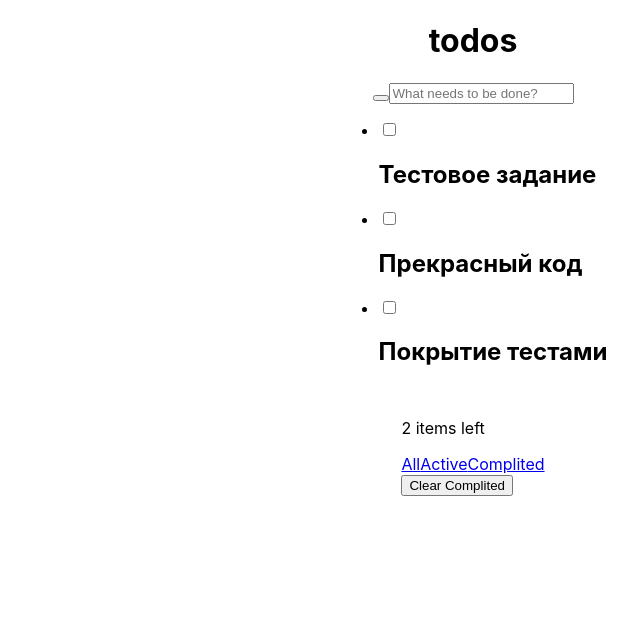
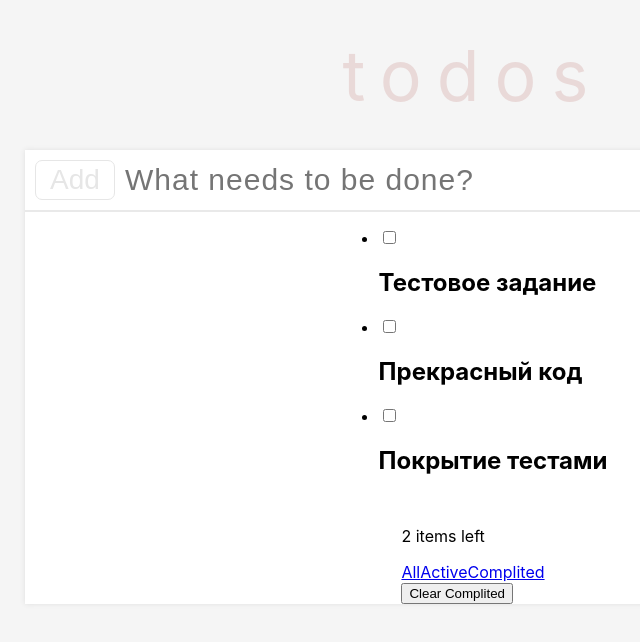
Before and after one commit to RitaKruglova/mindbox-test-task, a React (Create React App) app: page / in a window 1280 px wide. Shown: the top 642 px of the page, without its empty margins (167-807 px from the left). Built offline with nearby package versions, Linux system fonts and the light colour scheme.

Commit message:
feat: add styles for form

```diff
--- a/src/components/App/App.module.css
+++ b/src/components/App/App.module.css
@@ -4,6 +4,7 @@
   display: flex;
   flex-direction: column;
   align-items: center;
+  background-color: rgb(245 245 245);
   -webkit-font-smoothing: antialiased;
   -moz-osx-font-smoothing: grayscale;
   -webkit-text-size-adjust: 100%;
@@ -14,8 +15,18 @@
 }
 
 .main {
-  width: 100%;
+  width: 70%;
   display: flex;
   flex-direction: column;
   align-items: center;
+  box-shadow: 0px 0px 5px 0px rgba(223, 223, 223, 1);
+  background-color: white;
 }
+
+.form {
+  width: 100%;
+  border-bottom: 2px solid rgb(233 233 233);
+  height: 60px;
+  display: flex;
+  align-items: center;
+}
--- a/src/components/App/App.tsx
+++ b/src/components/App/App.tsx
@@ -4,21 +4,23 @@ import Header from '../Header/Header';
 import Input from '../Input/Input';
 import { Route, Routes } from 'react-router-dom';
 import ToDoList from '../ToDoList/ToDoList';
-import Footer from '../Footer/Footer';
+import Bar from '../Bar/Bar';
 
 const App: FC = () => {
   return (
     <div className={appStyles.container}>
       <Header />
       <main className={appStyles.main}>
-        <Input />
+        <form className={appStyles.form}>
+          <Input />
+        </form>
         <Routes>
           <Route path="/" element={<ToDoList />} />
           <Route path="/active" element={<ToDoList />} />
           <Route path="/complited" element={<ToDoList />} />
         </Routes>
+        <Bar itemsLeft={2} />
       </main>
-      <Footer itemsLeft={2} />
     </div>
   )
 }
--- /dev/null
+++ b/src/components/Bar/Bar.tsx
@@ -0,0 +1,19 @@
+import { FC } from 'react';
+import barStyles from './Bar.module.css';
+import Navigation from '../Navigation/Navigation';
+
+interface IBarProps {
+  itemsLeft: number;
+}
+
+const Bar: FC<IBarProps> = ({ itemsLeft }) => {
+  return (
+    <footer className={barStyles.container}>
+      <p className={barStyles.count}>{`${itemsLeft} items left`}</p>
+      <Navigation />
+      <button className={barStyles.button}>Clear Complited</button>
+    </footer>
+  )
+}
+
+export default Bar;
--- a/src/components/Footer/Footer.tsx
+++ /dev/null
@@ -1,19 +0,0 @@
-import { FC } from 'react';
-import footerStyles from './Footer.module.css';
-import Navigation from '../Navigation/Navigation';
-
-interface IFooterProps {
-  itemsLeft: number;
-}
-
-const Footer: FC<IFooterProps> = ({ itemsLeft }) => {
-  return (
-    <footer className={footerStyles.container}>
-      <p className={footerStyles.count}>{`${itemsLeft} items left`}</p>
-      <Navigation />
-      <button className={footerStyles.button}>Clear Complited</button>
-    </footer>
-  )
-}
-
-export default Footer;
--- a/src/components/Header/Header.module.css
+++ b/src/components/Header/Header.module.css
@@ -0,0 +1,15 @@
+.container {
+  width: 100%;
+  display: flex;
+  justify-content: center;
+  align-items: center;
+  height: 150px;
+}
+
+.title {
+  font-size: 70px;
+  letter-spacing: 15px;
+  font-weight: 400;
+  color: rgb(233 217 216);
+  margin: 0;
+}
--- a/src/components/Input/Input.module.css
+++ b/src/components/Input/Input.module.css
@@ -0,0 +1,36 @@
+.container {
+  width: 100%;
+  display: flex;
+  justify-content: flex-start;
+  align-items: center;
+  padding-left: 10px;
+}
+
+.button {
+  width: 80px;
+  height: 40px;
+  padding: 0;
+  margin-right: 10px;
+  background-color: white;
+  border: 1px solid rgb(230 230 230);
+  border-radius: 7px;
+  color: rgb(230 230 230);
+  font-size: 28px;
+}
+
+.input {
+  height: 40px;
+  width: calc(100% - 80px - 20px);
+  border: none;
+  color: rgb(117 117 126);
+  font-size: 30px;
+  line-height: 40px;
+  font-weight: 400;
+  letter-spacing: 1px;
+  padding: 0;
+  caret-color: rgb(117 117 126);
+}
+
+.input:focus {
+  outline: none;
+}
--- a/src/components/Input/Input.tsx
+++ b/src/components/Input/Input.tsx
@@ -4,7 +4,7 @@ import inputStyles from './Input.module.css';
 const Input: FC = () => {
   return (
     <div className={inputStyles.container}>
-      <button className={inputStyles.button} />
+      <button className={inputStyles.button} type="submit">Add</button>
       <input
         className={inputStyles.input}
         type="text"
```
Also changed, not shown: public/arrow-button.svg (added), src/components/Bar/Bar.module.css (added).
